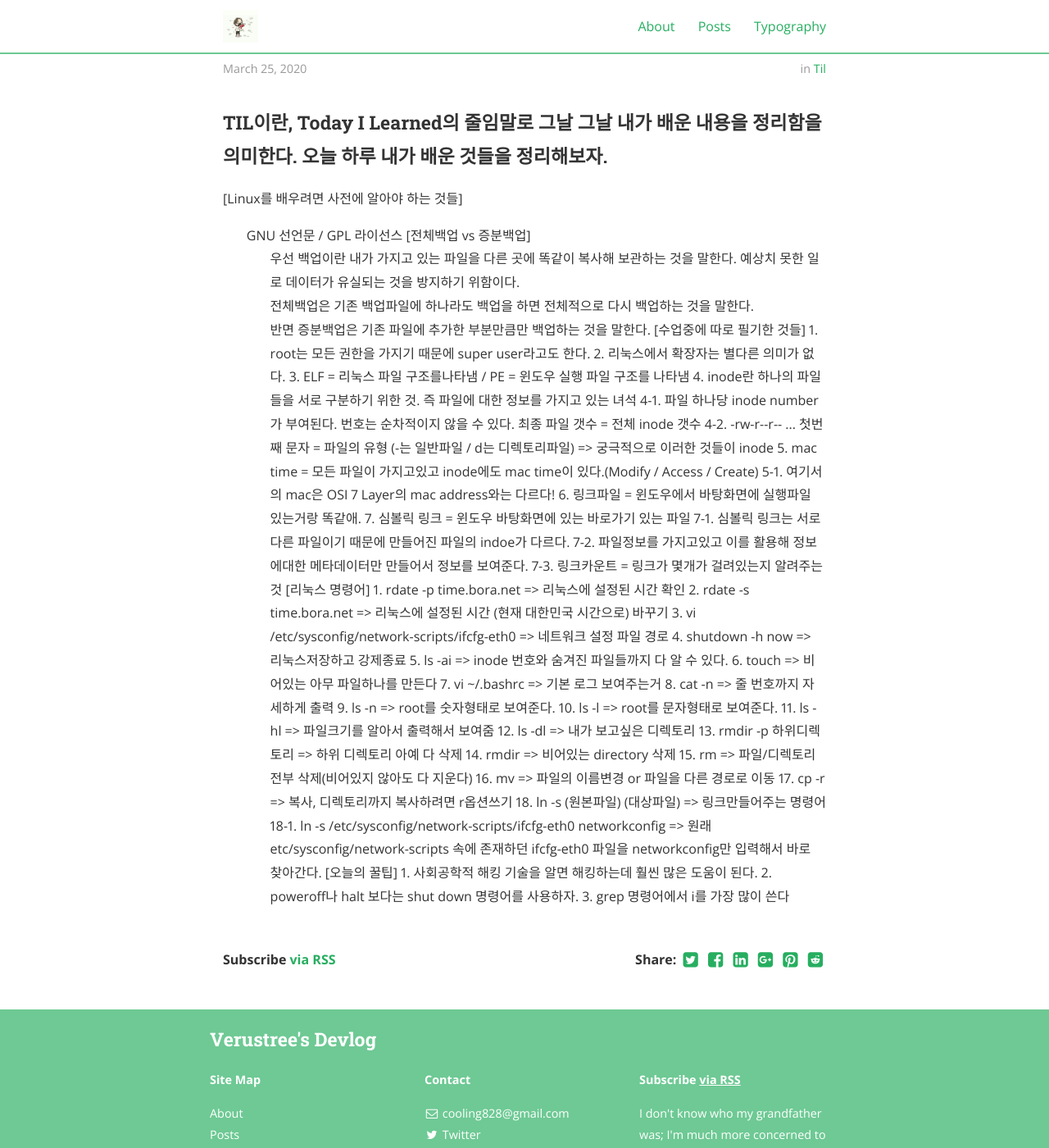
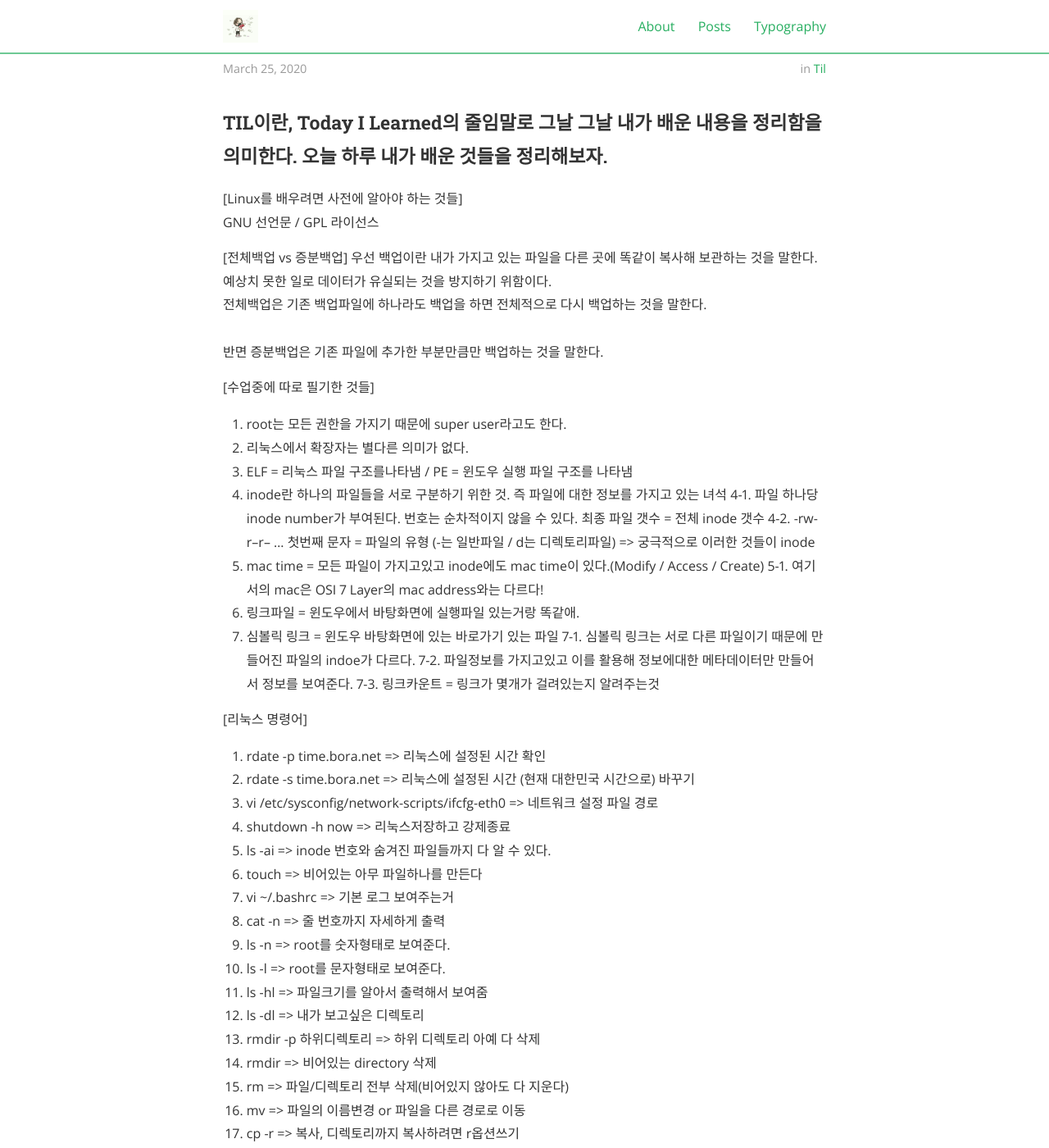
Before and after one commit to verustree/verustree.github.io, a Jekyll site: the page built from _posts/2020-03-25-TIL.md, in a window 1280 px wide and 1400 px high, scrolled down 213 px. Shown: the whole window at 82% size. Built offline with Jekyll 4.4.1, drawn with Linux system fonts in a browser that asks for light colours; nearby versions of some CDN libraries; some of the changed text lies outside the part shown.

Commit message:
Update 2020-03-25-TIL.md

```diff
--- a/_posts/2020-03-25-TIL.md
+++ b/_posts/2020-03-25-TIL.md
@@ -10,10 +10,10 @@ categories: TIL
 오늘 하루 내가 배운 것들을 정리해보자.</h3>
 
 [Linux를 배우려면 사전에 알아야 하는 것들]
-<ul>GNU 선언문 / GPL 라이선스
+<br>GNU 선언문 / GPL 라이선스
 
 [전체백업 vs 증분백업]
-<ul>우선 백업이란 내가 가지고 있는 파일을 다른 곳에 똑같이 복사해 보관하는 것을 말한다.  예상치 못한 일로 데이터가 유실되는 것을 방지하기 위함이다.
+우선 백업이란 내가 가지고 있는 파일을 다른 곳에 똑같이 복사해 보관하는 것을 말한다.  예상치 못한 일로 데이터가 유실되는 것을 방지하기 위함이다.
 <br>전체백업은 기존 백업파일에 하나라도 백업을 하면 전체적으로 다시 백업하는 것을 말한다.
 <br>반면 증분백업은 기존 파일에 추가한 부분만큼만 백업하는 것을 말한다.
 
```
